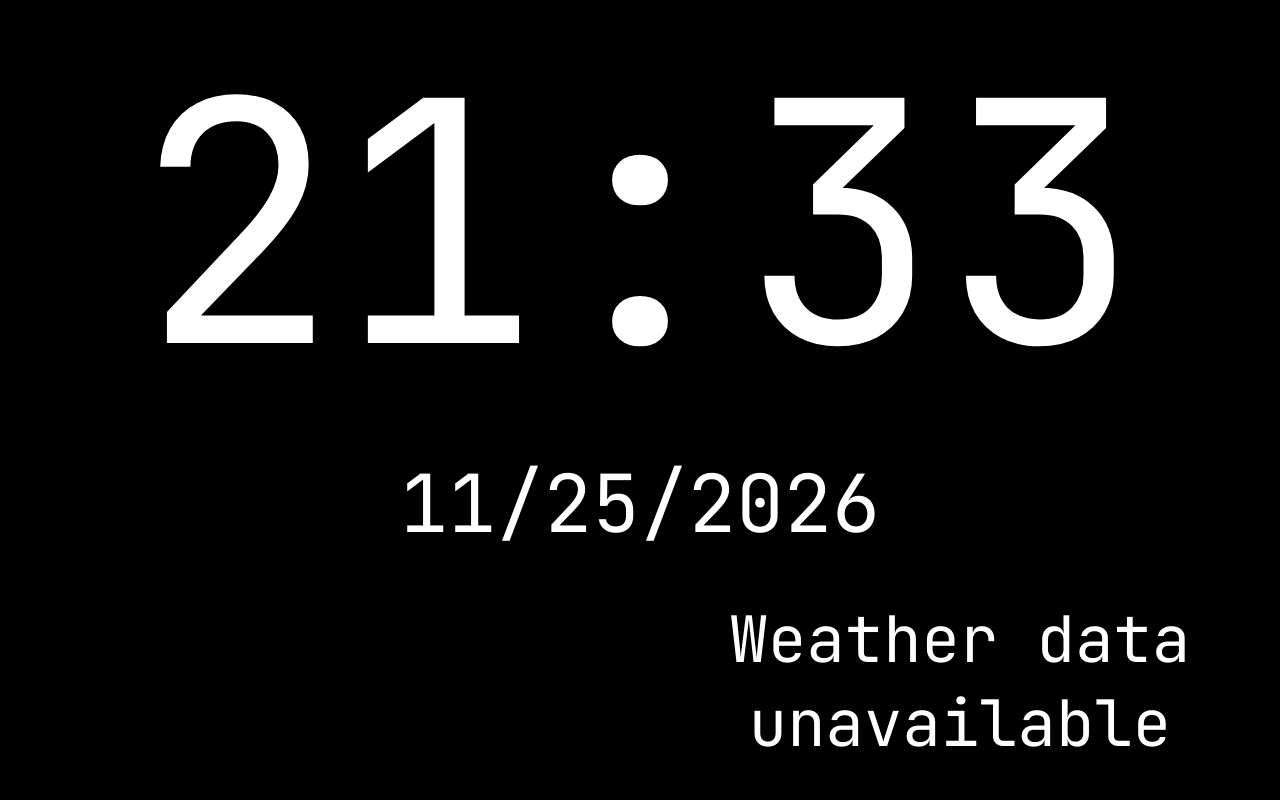
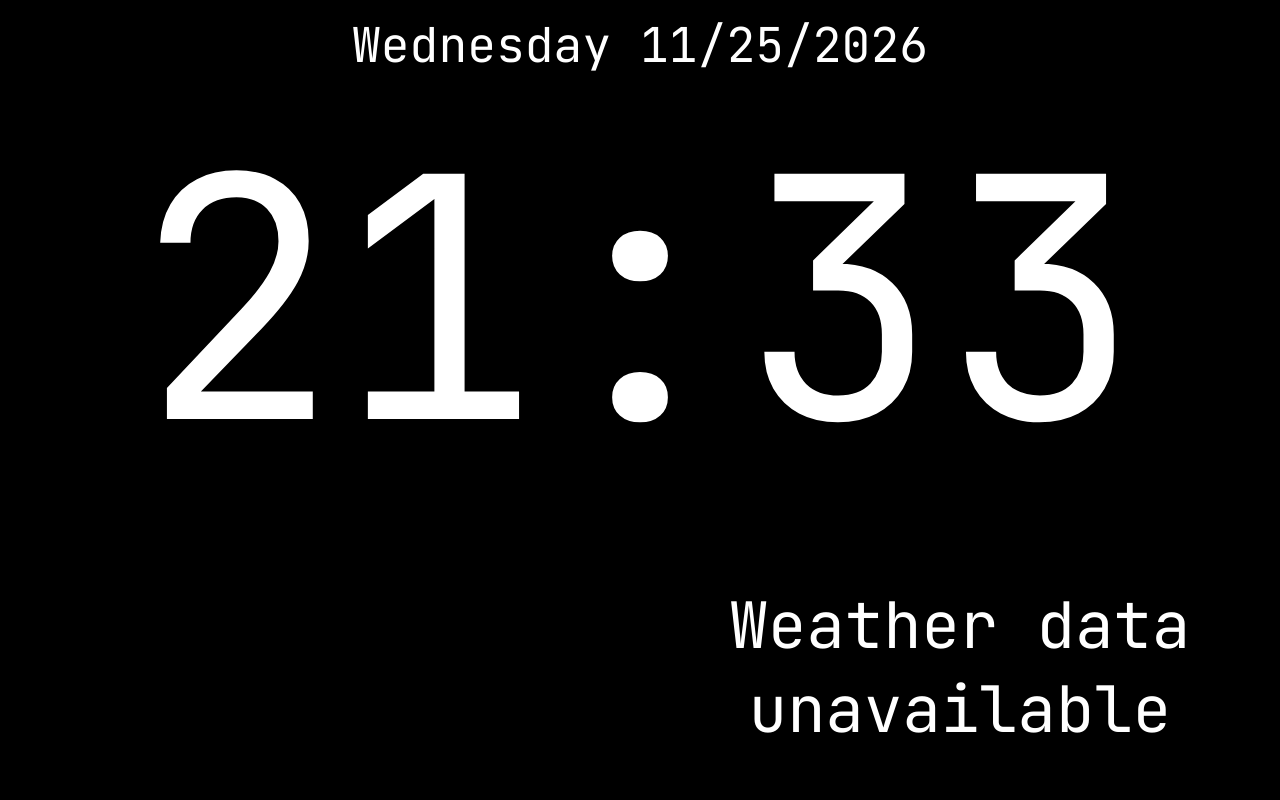
Before and after one commit to muchesko/desk-dashboard, a plain HTML site: page index.html in a window 1280 px wide. Drawn offline with Linux system fonts and the light colour scheme; no server answers.

Commit message:
Final fix

```diff
--- a/app.js
+++ b/app.js
@@ -47,14 +47,25 @@ function updateDate() {
     let day = date.getDate();
     let month = date.getMonth();
     let year = date.getFullYear();
+    let dayOfWeek = date.getDay();
+
+    console.log(dayOfWeek);
+
+    const days = [
+        { name: "Sunday", day: 0 },
+        { name: "Monday", day: 1 },
+        { name: "Tuesday", day: 2 },
+        { name: "Wednesday", day: 3 },
+        { name: "Thursday", day: 4 },
+        { name: "Friday", day: 5 },
+        { name: "Saturday", day: 6},
+    ];
 
     const months = ["January", "February", "March", "April", "May", "June", "July", "August", "September", "October", "November", "December"];
-    const monthsNumber = [1, 2, 3, 4, 5, 6, 7, 8, 9, 10, 11, 12
-
-    ]
+    const monthsNumber = [1, 2, 3, 4, 5, 6, 7, 8, 9, 10, 11, 12]
     month = monthsNumber[month];
 
-    dateContainer.textContent = `${month}/${day}/${year}`;
+    dateContainer.textContent = `${days[dayOfWeek].name} ${month}/${day}/${year}`;
 
     const today = date.toDateString();
 
@@ -69,7 +80,8 @@ updateDate();
 setInterval(updateDate, 60000);
 
 const temperatureContainer = document.querySelector(".temperature");
-const dailyTemperatureContainer = document.querySelector(".daily-temperature");
+const dailyHighTemperatureContainer = document.querySelector(".daily-high-temperature");
+const dailyLowTemperatureContainer = document.querySelector(".daily-low-temperature")
 const weatherContainer = document.querySelector(".weather");
 const weatherIcon = document.querySelector(".weather-icon")
 
@@ -259,7 +271,8 @@ async function updateWeather() {
         let lowTemperature = weatherData.daily.temperature_2m_min[0];
         lowTemperature = Math.round(lowTemperature);
 
-        dailyTemperatureContainer.textContent = `H: ${highTemperature}°F\nL: ${lowTemperature}°F`;
+        dailyHighTemperatureContainer.textContent = `H: ${highTemperature}°F`;
+        dailyLowTemperatureContainer.textContent = `L: ${lowTemperature}°F`;
         weatherContainer.textContent = `${weather.description}`;
         //weatherIcon.className = icon;
     } catch (error) {
--- a/index.html
+++ b/index.html
@@ -25,6 +25,7 @@
                 <path
                     d="M15.3,16.7l1.4-1.4L13,11.6V7H11v5.4l4.3,4.3ZM12,22q-2.07,0-3.9-0.79q-1.82-0.79-3.17-2.14Q3.58,17.73 2.79,15.9T2,12Q2,9.92 2.79,8.1Q3.58,6.27 4.93,4.93Q6.28,3.57 8.1,2.79Q9.93,2 12,2t3.9,0.79t3.17,2.14q1.35,1.35 2.14,3.17Q22,9.92 22,12t-0.79,3.9t-2.14,3.17q-1.35,1.35-3.17,2.14T12,22Zm0-10Zm0,8q3.33,0 5.66-2.34T20,12q0-3.33-2.34-5.66T12,4Q8.68,4 6.34,6.34T4,12t2.34,5.66T12,20Z" />
             </svg>-->
+            <div class="date"></div>
             <div class="time"></div>
         </div>
 
@@ -34,7 +35,6 @@
                 <path
                     d="M5,22q-0.83,0-1.41-0.59T3,20V6Q3,5.18 3.59,4.59T5,4H6V2H8V4h8V2h2V4h1q0.83,0 1.41,0.59Q21,5.18 21,6V20q0,0.82-0.59,1.41T19,22H5Zm0-2H19V10H5V20ZM5,8H19V6H5V8ZM5,8V6V8Z" />
             </svg>-->
-            <div class="date"></div>
         </div>
 
         <div class="temperature-container">
@@ -43,8 +43,11 @@
                 <path
                     d="M12,21q-2.07,0-3.54-1.46T7,16q0-1.2 0.53-2.24T9,12V6Q9,4.75 9.88,3.88T12,3t2.13,0.88T15,6v6q0.95,0.72 1.48,1.76T17,16q0,2.07-1.46,3.54T12,21Zm0-2q1.25,0 2.13-0.88T15,16q0-0.72-0.31-1.35q-0.31-0.63-0.89-1.05L13,13V10V6q0-0.43-0.29-0.71T12,5T11.29,5.29T11,6v4v3l-0.8,0.6q-0.58,0.42-0.89,1.05T9,16q0,1.25 0.88,2.13T12,19Zm0-3Z" />
             </svg>-->
-                <div class="temperature"></div>
-                <div class="daily-temperature"></div>
+            <div class="temperature"></div>
+            <div class="daily-temperature-container">
+                <div class="daily-high-temperature"></div>
+                <div class="daily-low-temperature"></div>
+            </div>
         </div>
 
         <div class="weather-container">
--- a/styles.css
+++ b/styles.css
@@ -59,16 +59,17 @@ main {
 }
 
 .date {
-    font-size: 5rem;
+    font-size: 3rem;
 }
 
 .temperature {
-    font-size: 7rem;
+    font-size: 8rem;
 }
 
-.daily-temperature {
+.daily-high-temperature,
+.daily-low-temperature {
     white-space: pre-line;
-    font-size: 3rem;
+    font-size: 2rem;
 }
 
 .weather,
@@ -79,23 +80,30 @@ i {
 .time-container,
 .date-container,
 .temperature-container,
-.weather-container {
+.weather-container,
+.daily-temperature-container {
     display: flex;
     align-items: center;
     justify-content: center;
     text-align: center;
     flex-direction: row;
-    gap: 2rem;
     padding: 0;
     margin: 0;
 }
 
 .time-container {
+    flex-direction: column;
     align-items: center;
 }
 
 .temperature-container {
+    flex-direction: column;
     align-items: center;
+}
+
+.daily-temperature-container {
+    flex-direction: row;
+    gap: 2rem;
 }
 
 @media (orientation: landscape) {
@@ -104,10 +112,9 @@ i {
         max-height: 100vh;
         display: grid;
         grid-template-columns: 1fr 1fr;
-        grid-template-rows: 2fr 1fr 2fr;
+        grid-template-rows: 2fr 1fr;
         grid-template-areas:
             "time time"
-            "date date"
             "temperature weather";
     }
 }
```
